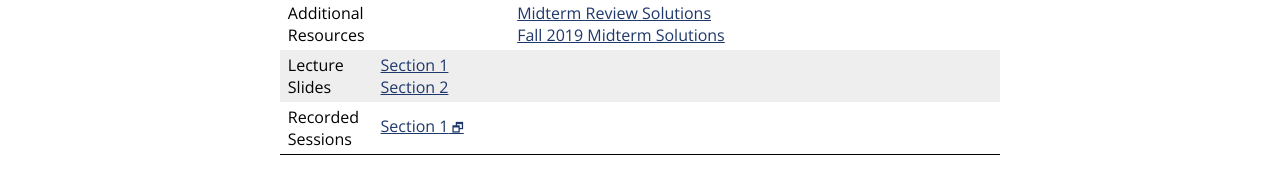
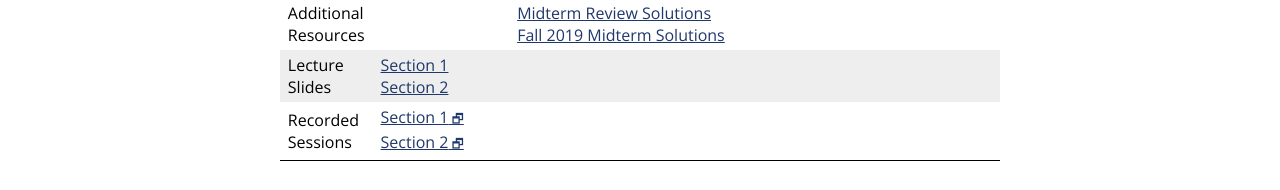
Before and after one commit to jhu-ip/cs220-s22, a Jekyll site: the page built from material.md, in a window 1280 px wide. Shown: the part 984-1174 px from the top of the page. Built offline with Jekyll 4.4.1, drawn with Linux system fonts in a browser that asks for light colours; some web fonts are replaced.

Commit message:
Added today's video

```diff
--- a/material.csv
+++ b/material.csv
@@ -223,6 +223,7 @@ Week,Day,Date,Type,Link text,URL
 7,1,7-Mar,LectureSlides,"Section 1",slides/sec01/day19_notes.pdf
 7,1,7-Mar,LectureSlides,Section 2,slides/sec02/19.pdf
 7,1,7-Mar,Recording,"Section 1",https://jh.hosted.panopto.com/Panopto/Pages/Viewer.aspx?id=9fb8726e-e7e1-4e2f-b873-ae5101433853
+7,1,7-Mar,Recording,"Section 2",https://jh.hosted.panopto.com/Panopto/Pages/Viewer.aspx?id=ffd48016-2c89-49cb-9312-ae5101394012
 7,2,9-Mar,Video,"N/A",#
 7,2,9-Mar,Slides,"N/A",#
 7,2,9-Mar,Recap,"N/A",#
--- a/material.md
+++ b/material.md
@@ -410,7 +410,7 @@ the materials for that week.
     </tr>
     <tr>
       <td>Recorded<br>Sessions</td>
-      <td><a class='external' target='_blank' href='https://jh.hosted.panopto.com/Panopto/Pages/Viewer.aspx?id=9fb8726e-e7e1-4e2f-b873-ae5101433853'>Section 1</a></td>
+      <td><a class='external' target='_blank' href='https://jh.hosted.panopto.com/Panopto/Pages/Viewer.aspx?id=9fb8726e-e7e1-4e2f-b873-ae5101433853'>Section 1</a><br><a class='external' target='_blank' href='https://jh.hosted.panopto.com/Panopto/Pages/Viewer.aspx?id=ffd48016-2c89-49cb-9312-ae5101394012'>Section 2</a></td>
       <td></td>
       <td></td>
     </tr>
```
